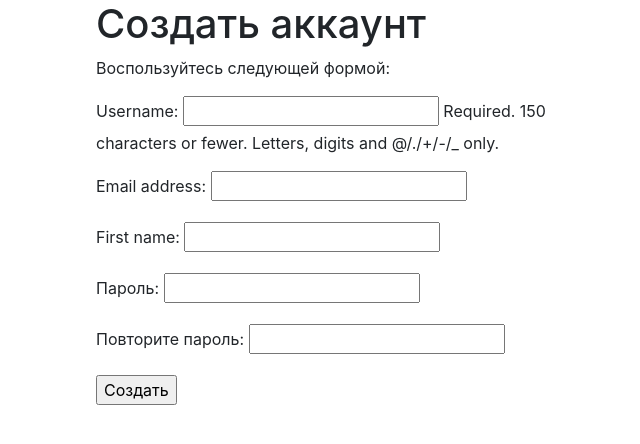
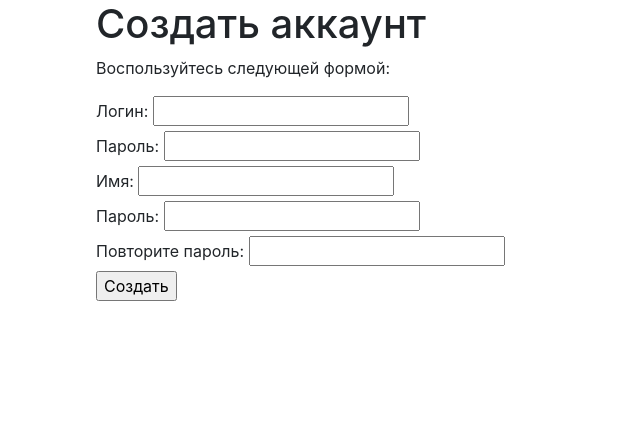
Before and after one commit to CHEguK/memorable_places, a Django app: page /accounts/register/ in a window 1280 px wide. Shown: the top 444 px of the page, without its empty margins (384-1024 px from the left). Run offline with Django 3.2, Linux system fonts and the light colour scheme; some libraries are stand-ins or nearby versions.

Commit message:
Update register form & form.html Update memories/create.html Update base.html

```diff
--- a/accounts/forms.py
+++ b/accounts/forms.py
@@ -14,6 +14,7 @@ class RegistrationForm(forms.ModelForm):
     class Meta:
         model = User
         fields = ("username", "email", "first_name")
+        labels = {"username": 'Логин', "email": 'Пароль', "first_name": 'Имя'}
 
         def clean_password2(self):
             cd = self.cleaned_data
--- a/accounts/templates/accounts/register.html
+++ b/accounts/templates/accounts/register.html
@@ -4,7 +4,11 @@
     <h1>Создать аккаунт</h1>
     <p>Воспользуйтесь следующей формой:</p>
     <form action="." method="post">
-        {{ user_form.as_p }}
+        {% for field in user_form %}
+        <div class='field'>
+            {{ field.label_tag }} {{ field }}
+        </div>
+        {% endfor %}
         {% csrf_token %}
     <p><input type="submit" value="Создать"></p>
     </form>
--- a/memories/templates/memories/create.html
+++ b/memories/templates/memories/create.html
@@ -19,7 +19,7 @@
     {% csrf_token %}
     <button class="add" type="submit">Сохранить</button>
 </form>
-
+</br>
 <div id="map"></div>
 <style>
     .coordinates {
--- a/templates/base.html
+++ b/templates/base.html
@@ -18,7 +18,7 @@
                 <div class="side_bar col">
                     {% block side_bar %}
                     {% if user.is_authenticated %}
-                    <p>{{ user.first_name }}</p>
+                    <h1>{{ user.first_name }}</h1>
                     <ul>
                         <li><i class="fa fa-plus"></i>&nbsp;<a href="{% url 'memories:create' %}">добавить воспоминание</a></li>
                         <li><i class="fas fa-clipboard-list"></i>&nbsp;<a href="{% url 'memories:list' %}">Воспоминания</a></li>
```
Also changed, not shown: accounts/templates/accounts/login.html (+7 -1 lines).
